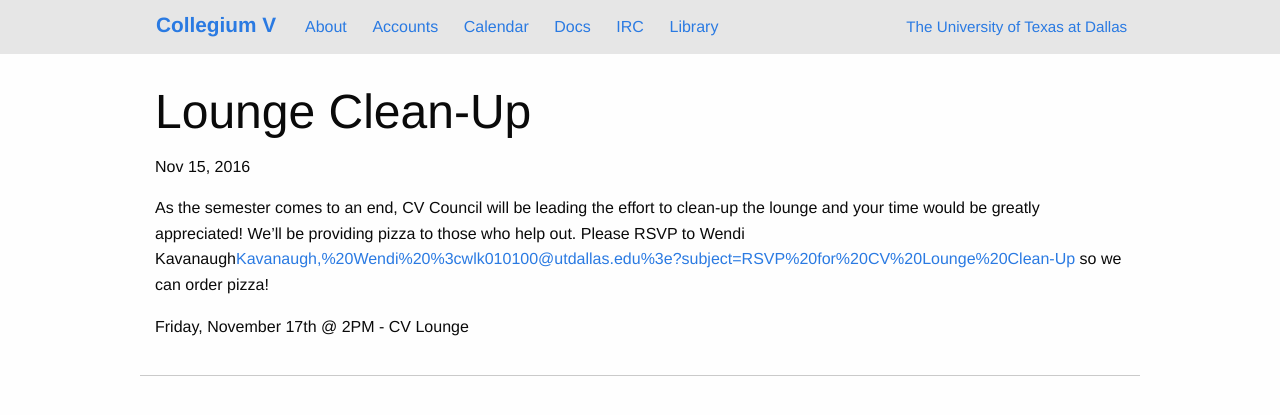
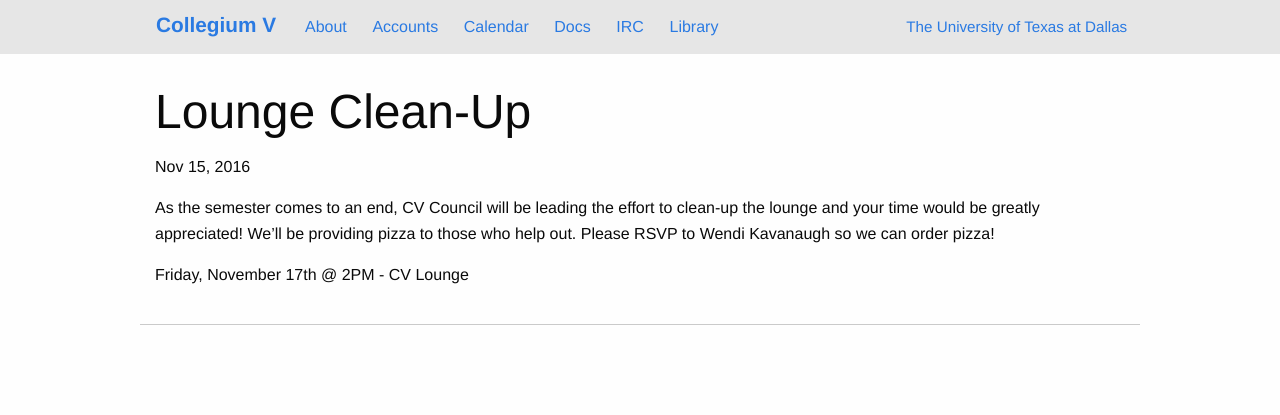
Before and after one commit to collegiumv/cv_jekyll, a Jekyll site: the page built from _posts/2016-11-17-lounge-cleanup.markdown, in a window 1280 px wide. Shown: the top 415 px of the page. Built offline with Jekyll 4.4.1, drawn with Linux system fonts in a browser that asks for light colours; some of the changed lines change nothing that is shown.

Commit message:
Fix issues that should have been fixed before merging #11

```diff
--- a/_posts/2016-11-17-lounge-cleanup.markdown
+++ b/_posts/2016-11-17-lounge-cleanup.markdown
@@ -1,10 +1,10 @@
 ---
 layout: post
 title: "Lounge Clean-Up"
-date: 2016-11-15 23:59:59
+date: 2016-11-15 12:00:00
 categories: events
 ---
 
-As the semester comes to an end, CV Council will be leading the effort to clean-up the lounge and your time would be greatly appreciated!  We'll be providing pizza to those who help out.  Please RSVP to Wendi Kavanaugh<mailto:Kavanaugh,%20Wendi%20%3cwlk010100@utdallas.edu%3e?subject=RSVP%20for%20CV%20Lounge%20Clean-Up> so we can order pizza!
+As the semester comes to an end, CV Council will be leading the effort to clean-up the lounge and your time would be greatly appreciated!  We'll be providing pizza to those who help out.  Please RSVP to Wendi Kavanaugh so we can order pizza!
 
 Friday, November 17th @ 2PM - CV Lounge
```
